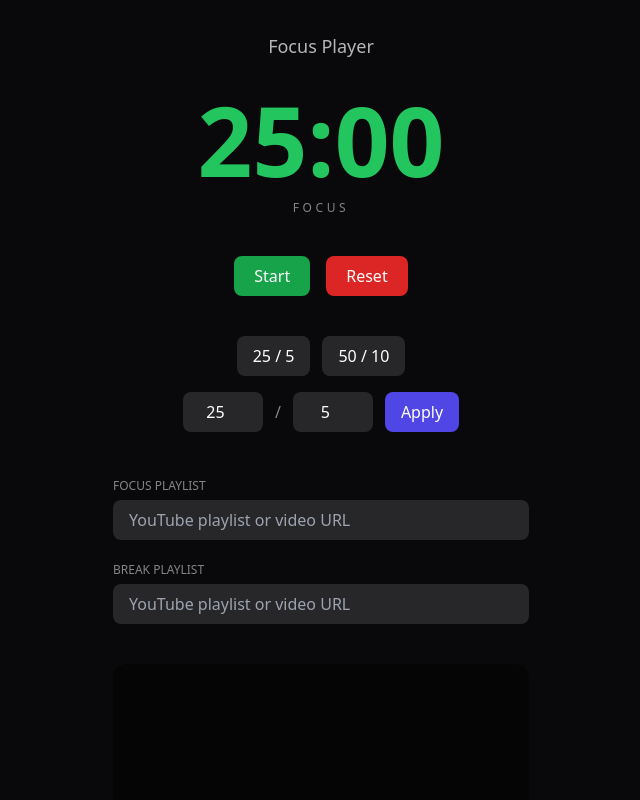
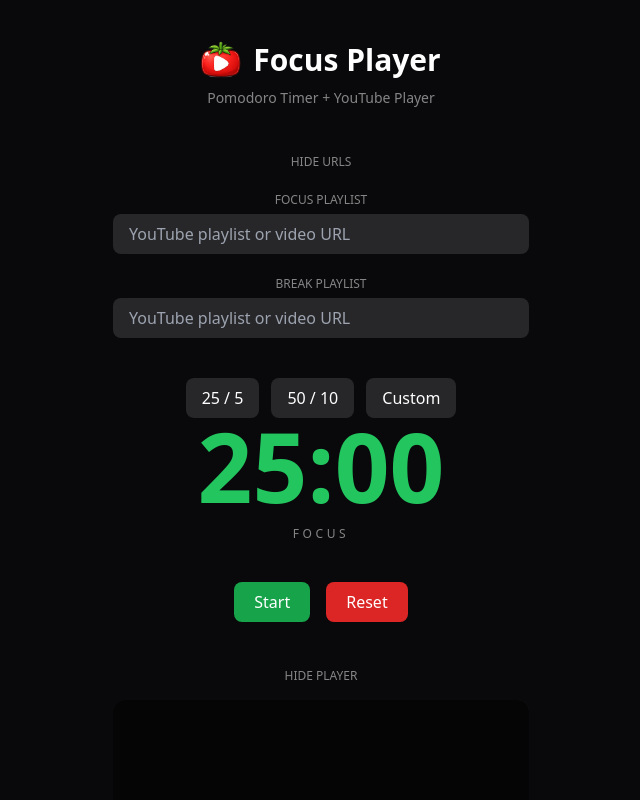
Before and after one commit to Roger-Rodrigues-6/focus-player, a React (Vite) app: page / in a window 1280 px wide. Shown: the top 800 px of the page, without its empty margins (319-959 px from the left). Built offline with nearby package versions, Linux system fonts and the light colour scheme.

Commit message:
feat: improve layout with logo, progressive controls, and visibility toggles

```diff
--- a/src/App.tsx
+++ b/src/App.tsx
@@ -3,6 +3,7 @@
 import { TimerDisplay } from "./features/pomodoro/components/TimerDisplay"
 import { Controls } from "./features/pomodoro/components/Controls"
 import { YouTubePlayer } from "./features/youtube/components/YouTubePlayer"
+import logo from "./assets/logo-focus-player.png"
 
 function App() {
   const {
@@ -20,6 +21,10 @@
   const [customFocus, setCustomFocus] = useState(25)
   const [customBreak, setCustomBreak] = useState(5)
 
+  const [showUrls, setShowUrls] = useState(true)
+  const [showCustom, setShowCustom] = useState(false)
+  const [showPlayer, setShowPlayer] = useState(true)
+
   function handlePreset(type: "short" | "long" | "custom") {
     if (type === "short") {
       setConfig({ focusMinutes: 25, breakMinutes: 5 })
@@ -36,27 +41,76 @@
 
   return (
     <div className="min-h-screen bg-zinc-950 text-white flex items-center justify-center">
-      <main className="w-full max-w-md px-4 py-8 text-center">
+      <main className="w-full max-w-md px-4 py-10 text-center">
 
-        <h1 className="text-lg font-medium opacity-70 mb-8">
+        {/* Header */}
+        <div className="mb-10 flex flex-col items-center">
+
+          <div className="flex items-center gap-3">
+
+            <img
+              src={logo}
+              alt="Focus Player Logo"
+              className="w-10 h-10"
+            />
+
+            <h1 className="text-3xl font-bold">
               Focus Player
             </h1>
 
-        {/* Timer */}
-        <TimerDisplay timeLeft={timeLeft} session={session} />
+          </div>
 
-        {/* Controls */}
-        <Controls
-          isRunning={isRunning}
-          onStart={start}
-          onPause={pause}
-          onReset={reset}
+          <p className="text-sm opacity-50 mt-2">
+              Pomodoro Timer + YouTube Player
+          </p>
+
+        </div>
+        {/* Playlist Inputs */}
+        <div className="mt-10 justify-center">
+
+          <button
+            onClick={() => setShowUrls(!showUrls)}
+            className="text-xs uppercase opacity-50 hover:opacity-100 mb-4"
+          >
+            {showUrls ? "Hide URLs" : "Show URLs"}
+          </button>
+
+          {showUrls && (
+            <div className="space-y-4">
+
+              <div>
+                <label className="text-xs uppercase opacity-50">
+                  Focus Playlist
+                </label>
+
+                <input
+                  value={focusUrl}
+                  onChange={(e) => setFocusUrl(e.target.value)}
+                  placeholder="YouTube playlist or video URL"
+                  className="w-full mt-1 px-4 py-2 rounded-lg bg-zinc-800 focus:ring-2 focus:ring-green-500 outline-none"
                 />
+              </div>
 
+              <div>
+                <label className="text-xs uppercase opacity-50">
+                  Break Playlist
+                </label>
+
+                <input
+                  value={breakUrl}
+                  onChange={(e) => setBreakUrl(e.target.value)}
+                  placeholder="YouTube playlist or video URL"
+                  className="w-full mt-1 px-4 py-2 rounded-lg bg-zinc-800 focus:ring-2 focus:ring-blue-500 outline-none"
+                />
+              </div>
+
+            </div>
+          )}
         {/* Time Presets */}
         <div className="mt-10 space-y-4">
 
           <div className="flex justify-center gap-3">
+
             <button
               onClick={() => handlePreset("short")}
               className="px-4 py-2 rounded-lg bg-zinc-800 hover:bg-zinc-700 transition"
@@ -70,69 +124,83 @@
             >
               50 / 10
             </button>
+
+            <button
+              onClick={() => setShowCustom(!showCustom)}
+              className="px-4 py-2 rounded-lg bg-zinc-800 hover:bg-zinc-700 transition"
+            >
+              Custom
+            </button>
+
           </div>
 
-          {/* Custom */}
+          {showCustom && (
             <div className="flex gap-3 justify-center">
+
               <input
                 type="number"
                 value={customFocus}
                 onChange={(e) => setCustomFocus(Number(e.target.value))}
                 className="w-20 px-2 py-2 rounded-lg bg-zinc-800 text-center"
               />
+
               <span className="self-center opacity-50">/</span>
+
               <input
                 type="number"
                 value={customBreak}
                 onChange={(e) => setCustomBreak(Number(e.target.value))}
                 className="w-20 px-2 py-2 rounded-lg bg-zinc-800 text-center"
               />
+
               <button
                 onClick={() => handlePreset("custom")}
                 className="px-4 py-2 rounded-lg bg-indigo-600 hover:bg-indigo-500 transition"
               >
                 Apply
               </button>
+
             </div>
-        </div>
+          )}
 
-        {/* Playlist Inputs */}
-        <div className="mt-10 space-y-4 text-left">
-
-          <div>
-            <label className="text-xs uppercase opacity-50">
-              Focus Playlist
-            </label>
-            <input
-              value={focusUrl}
-              onChange={(e) => setFocusUrl(e.target.value)}
-              placeholder="YouTube playlist or video URL"
-              className="w-full mt-1 px-4 py-2 rounded-lg bg-zinc-800 focus:ring-2 focus:ring-green-500 outline-none"
-            />
-          </div>
-
-          <div>
-            <label className="text-xs uppercase opacity-50">
-              Break Playlist
-            </label>
-            <input
-              value={breakUrl}
-              onChange={(e) => setBreakUrl(e.target.value)}
-              placeholder="YouTube playlist or video URL"
-              className="w-full mt-1 px-4 py-2 rounded-lg bg-zinc-800 focus:ring-2 focus:ring-blue-500 outline-none"
-            />
         </div>
 
         </div>
+        {/* Timer */}
+        <TimerDisplay timeLeft={timeLeft} session={session} />
 
-        {/* Player Placeholder */}
-        <div className="mt-10 rounded-xl overflow-hidden">
+        {/* Controls */}
+        <Controls
+          isRunning={isRunning}
+          onStart={start}
+          onPause={pause}
+          onReset={reset}
+        />
+
+
+
+
+        {/* Player */}
+        <div className="mt-10">
+
+          <button
+            onClick={() => setShowPlayer(!showPlayer)}
+            className="text-xs uppercase opacity-50 hover:opacity-100 mb-4"
+          >
+            {showPlayer ? "Hide Player" : "Show Player"}
+          </button>
+
+          {showPlayer && (
+            <div className="rounded-xl overflow-hidden">
               <div className="aspect-video bg-zinc-800 flex items-center justify-center text-sm opacity-40">
                 <YouTubePlayer
                   url={session === "focus" ? focusUrl : breakUrl}
                   shouldPlay={isRunning}
                 />
               </div>
+            </div>
+          )}
+
         </div>
 
       </main>
```
Also changed, not shown: src/assets/logo-focus-player.png (added). Lines whose indentation alone changed are shown as unchanged.
